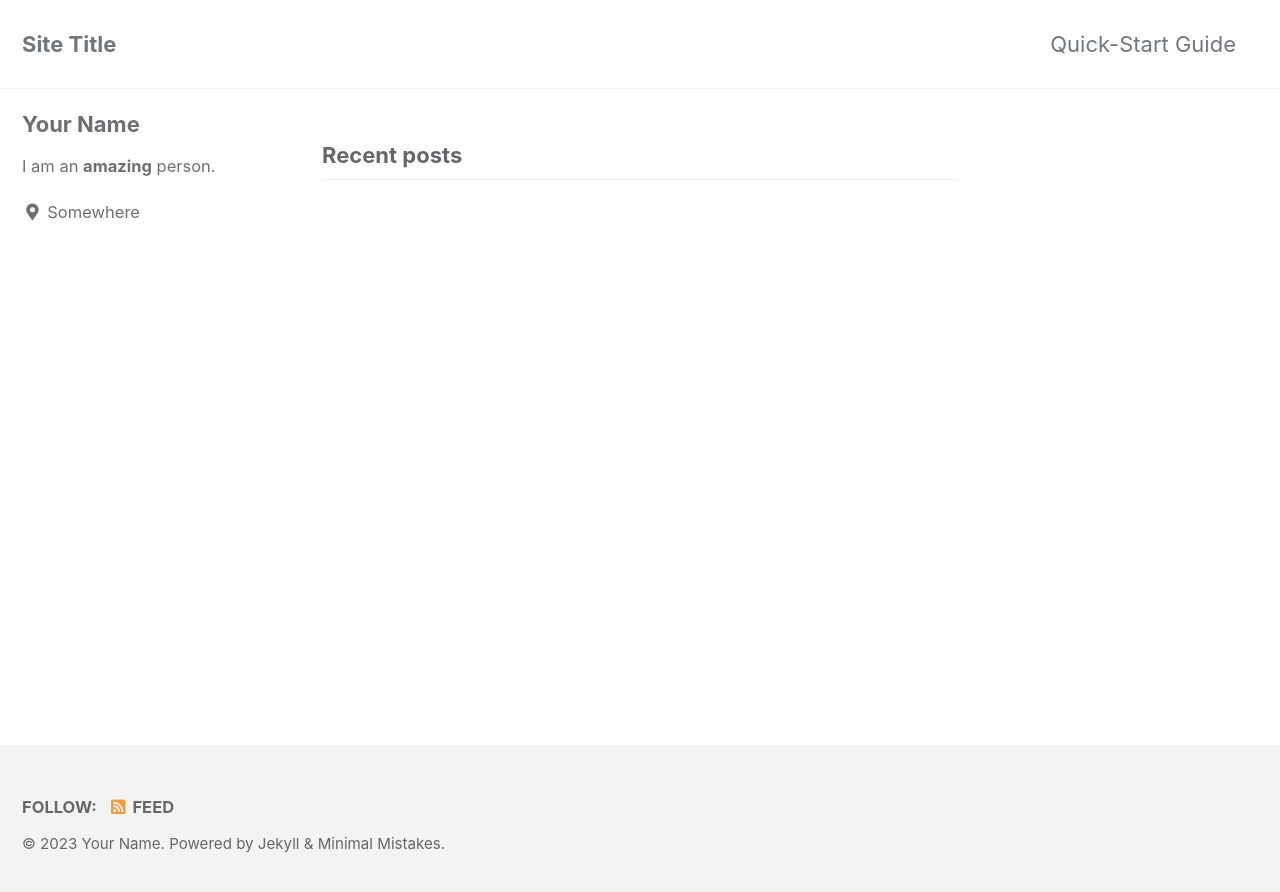
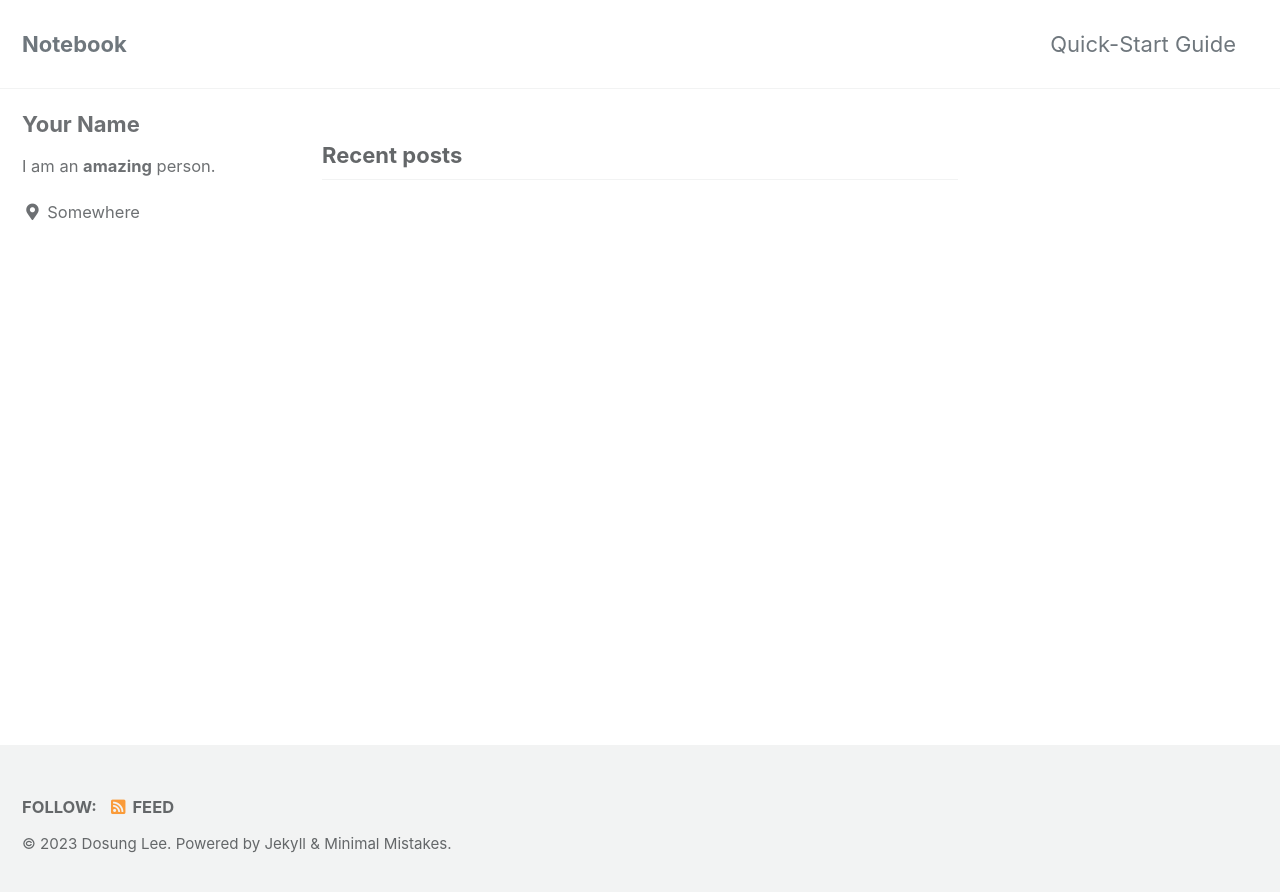
Before and after one commit to leeds1219/leeds1219.github.io, a Jekyll site: the page built from index.html, in a window 1280 px wide. Shown: the top 892 px of the page. Built offline with Jekyll 4.4.1, drawn with Linux system fonts in a browser that asks for light colours; cached includes are drawn as plain includes; the list of posts is cut into pages by our own code.

Commit message:
Update _config.yml

```diff
--- a/_config.yml
+++ b/_config.yml
@@ -16,10 +16,10 @@ minimal_mistakes_skin    : "default" # "air", "aqua", "contrast", "dark", "dirt"
 
 # Site Settings
 locale                   : "en-US"
-title                    : "Site Title"
+title                    : "Notebook"
 title_separator          : "-"
 subtitle                 : # site tagline that appears below site title in masthead
-name                     : "Your Name"
+name                     : "Dosung Lee"
 description              : "An amazing website."
 url                      : # the base hostname & protocol for your site e.g. "https://mmistakes.github.io"
 baseurl                  : # the subpath of your site, e.g. "/blog"
```
